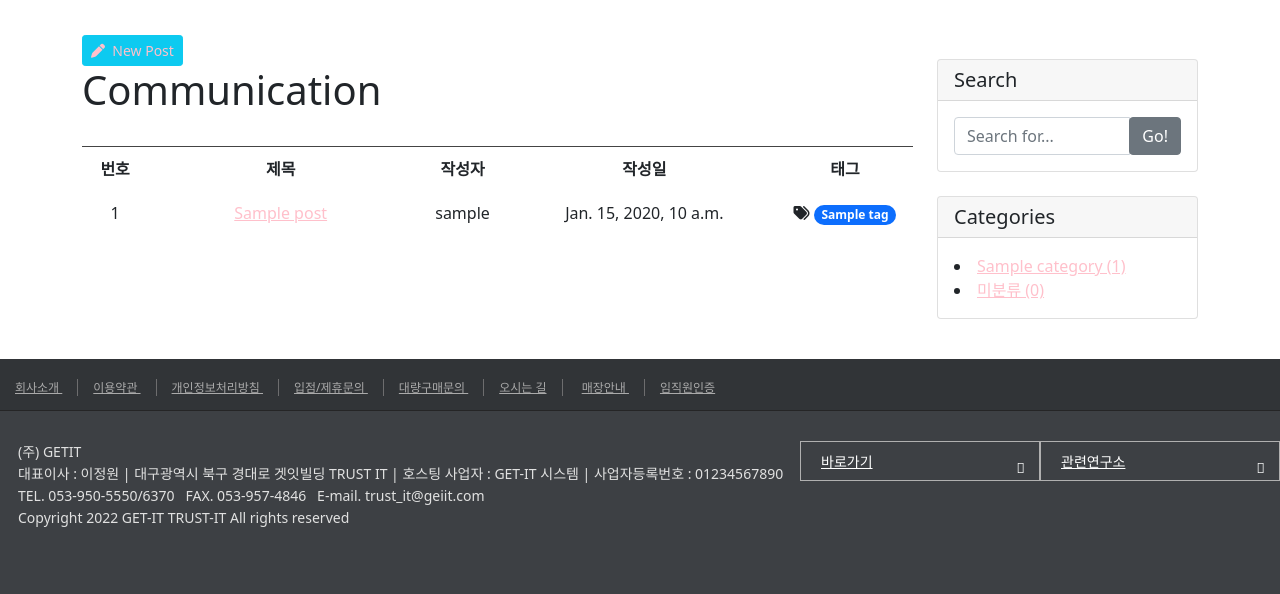
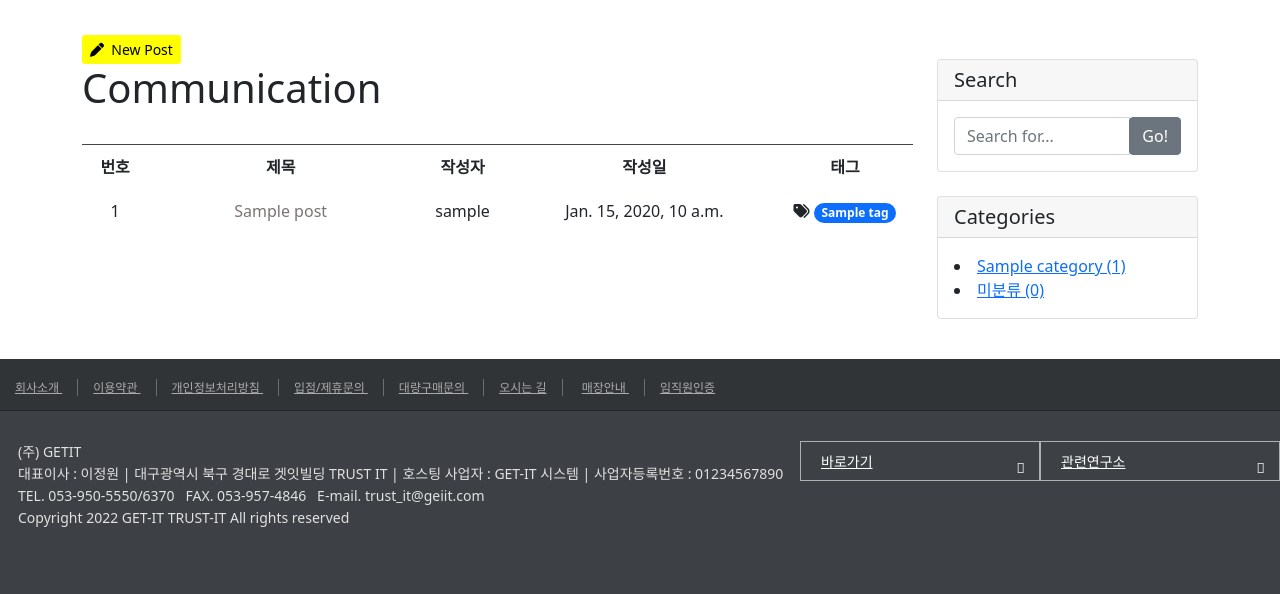
Before and after one commit to geunchanKim/TRUST-IT, a Django app: page /communication/ in a window 1280 px wide. Shown: the part 56-650 px from the top of the page. Run offline with Django 4.2, Linux system fonts and the light colour scheme; a user stored in the database is signed in; tables that the repository leaves empty hold one stand-in row (values such as "Sample post"); some libraries are stand-ins or nearby versions.

Commit message:
modify communication

```diff
--- a/communication/templates/communication/post_list.html
+++ b/communication/templates/communication/post_list.html
@@ -11,19 +11,19 @@
               border-bottom: 1px solid #444444;
               padding: 10px;
             }
-            a:link{
-                color:pink;
-                test-decoration: none;
+            #post_title{
+                color:#7B7473;
+                text-decoration:none;
             }
-            a:visited {
+            {% comment %} #post_title:visited {
                 color : black;
                 text-decoration: none;
-              }
-            a:hover {
+              } {% endcomment %}
+            #post_title:hover {
                 color : red;
                 text-decoration: underline;
               }
-            a:active {
+            #post_title:active {
                 color : green;
                 text-decoration: none;
               }
@@ -31,7 +31,7 @@
     </head>
     {%if user.is_authenticated%}
         {%if user.is_superuser or user.is_staff%}
-            <a class="btn btn-info btn-sm float-right" role="button" href="/communication/create_post/">
+            <a class="btn btn-info btn-sm float-right" role="button" href="/communication/create_post/" style="background-color:yellow; border:5px,black;">
                 <i class="fas fa-pen"></i>&nbsp;&nbsp;New Post</a>
         {%endif%}
     {%endif%}
@@ -56,7 +56,7 @@
                 <!-- Blog Post -->
                 <tr class="text-center">
                     <td>{{ p.id }}</td>
-                    <td><a class="post_title" href="{{ p.get_absolute_url }}">{{ p.title }}</a></td>
+                    <td><a id="post_title" href="{{ p.get_absolute_url }}">{{ p.title }}</a></td>
                     <td>{{ p.author }}</td>
                     <td>{{ p.created_at }}</td>
                     <td>{% if p.tags.exists %}
```
